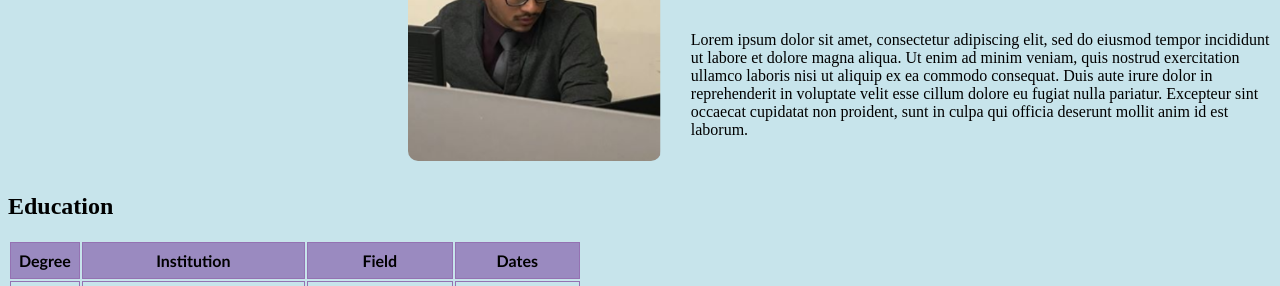
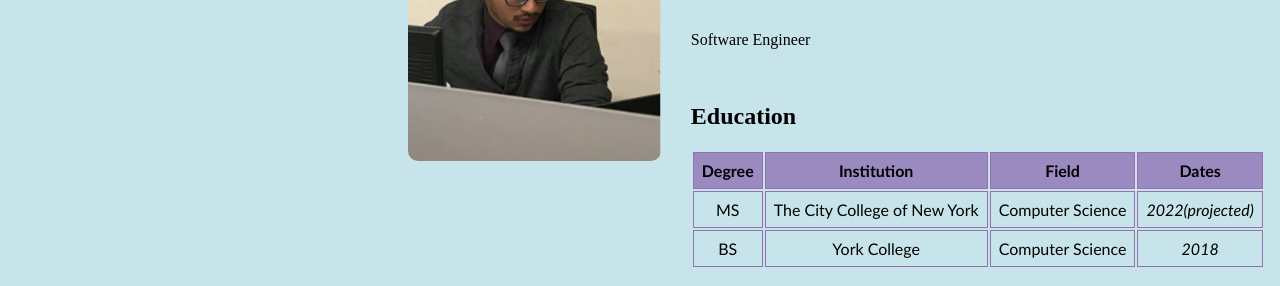
Before and after one commit to richkhan/khanrichard.com, a plain HTML site: page about-me.html in a window 1280 px wide. Shown: the part 504-790 px from the top of the page. Drawn offline with Linux system fonts and the light colour scheme.

Commit message:
Update about-me.html

```diff
--- a/about-me.html
+++ b/about-me.html
@@ -30,12 +30,7 @@
                </div>
                <br/>
                <p>
-                    Lorem ipsum dolor sit amet, consectetur adipiscing elit, sed do eiusmod
-                    tempor incididunt ut labore et dolore magna aliqua. Ut enim ad minim veniam,
-                    quis nostrud exercitation ullamco laboris nisi ut aliquip ex ea commodo consequat.
-                    Duis aute irure dolor in reprehenderit in voluptate velit esse cillum dolore eu
-                    fugiat nulla pariatur. Excepteur sint occaecat cupidatat non proident, sunt in culpa
-                    qui officia deserunt mollit anim id est laborum.
+                    Software Engineer
                </p>
             </div>
             <br/>
```
